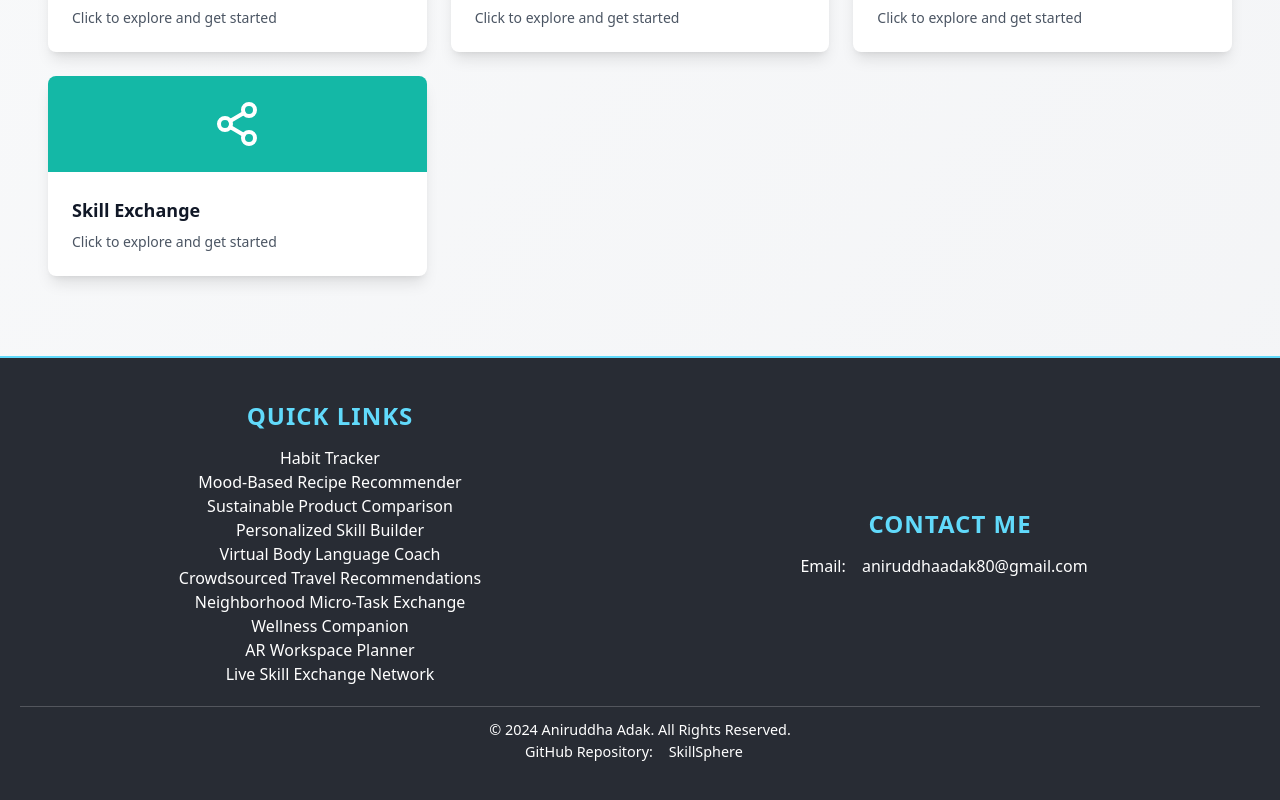
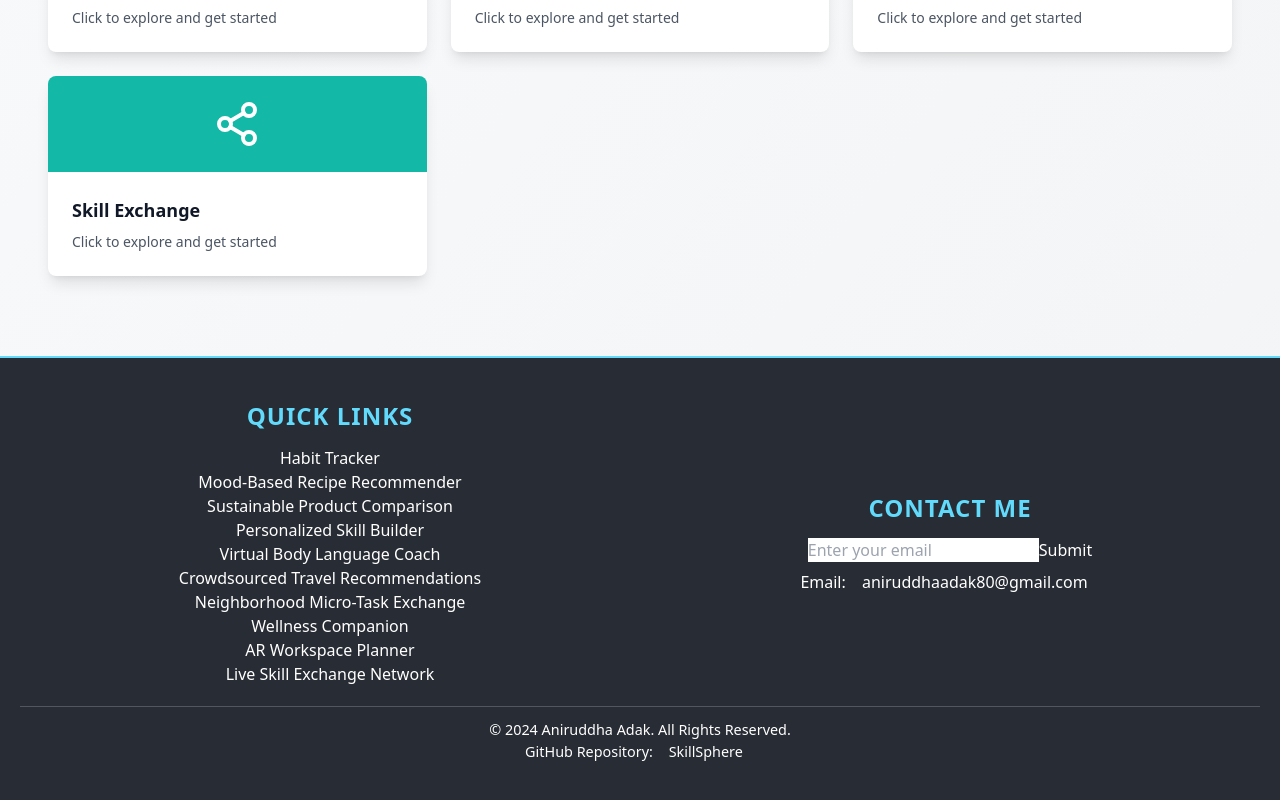
Before and after one commit to aniruddhaadak80/SkillSphere, a React (Vite) app: page / in a window 1280 px wide. Shown: the part 872-1672 px from the top of the page. Built offline with nearby package versions, Linux system fonts and the light colour scheme.

Commit message:
Update Footer.jsx

```diff
--- a/src/components/Footer.jsx
+++ b/src/components/Footer.jsx
@@ -1,7 +1,19 @@
-import React from 'react';
-import './Footer.css'; // Importing the CSS file
+import React, { useState } from 'react';
+import './Footer.css';
 
 const Footer = () => {
+    const [email, setEmail] = useState('');
+
+    const handleEmailChange = (e) => {
+        setEmail(e.target.value);
+    };
+
+    const handleSubmit = (e) => {
+        e.preventDefault();
+        alert(`Thank you for contacting us, ${email}!`);
+        setEmail(''); // Clear input after submission
+    };
+
     return (
         <footer className="footer">
             <div className="footer-container">
@@ -9,19 +21,30 @@ const Footer = () => {
                     <h3 className="footer-title">Quick Links</h3>
                     <ul className="footer-list">
                         <li><a href="#1-habit-tracker-" className="footer-link">Habit Tracker</a></li>
-                        <li><a href="#2-mood-based-recipe-recommender-%EF%B8%8F" className="footer-link">Mood-Based Recipe Recommender</a></li>
+                        <li><a href="#2-mood-based-recipe-recommender-" className="footer-link">Mood-Based Recipe Recommender</a></li>
                         <li><a href="#3-sustainable-product-comparison-" className="footer-link">Sustainable Product Comparison</a></li>
                         <li><a href="#4-personalized-skill-builder-" className="footer-link">Personalized Skill Builder</a></li>
-                        <li><a href="#5-virtual-body-language-coach-%EF%B8%8F" className="footer-link">Virtual Body Language Coach</a></li>
+                        <li><a href="#5-virtual-body-language-coach-" className="footer-link">Virtual Body Language Coach</a></li>
                         <li><a href="#6-crowdsourced-travel-recommendations-" className="footer-link">Crowdsourced Travel Recommendations</a></li>
                         <li><a href="#7-neighborhood-micro-task-exchange-" className="footer-link">Neighborhood Micro-Task Exchange</a></li>
                         <li><a href="#8-wellness-companion-" className="footer-link">Wellness Companion</a></li>
-                        <li><a href="#9-ar-workspace-planner-%EF%B8%8F" className="footer-link">AR Workspace Planner</a></li>
+                        <li><a href="#9-ar-workspace-planner-" className="footer-link">AR Workspace Planner</a></li>
                         <li><a href="#10-live-skill-exchange-network-" className="footer-link">Live Skill Exchange Network</a></li>
                     </ul>
                 </div>
                 <div className="contact-me">
                     <h3 className="footer-title">Contact Me</h3>
+                    <form onSubmit={handleSubmit} className="contact-form">
+                        <input
+                            type="email"
+                            value={email}
+                            onChange={handleEmailChange}
+                            placeholder="Enter your email"
+                            required
+                            className="email-input"
+                        />
+                        <button type="submit" className="submit-button">Submit</button>
+                    </form>
                     <p className="contact-email">
                         Email: <a href="mailto:aniruddhaadak80@gmail.com" className="footer-link">aniruddhaadak80@gmail.com</a>
                     </p>
```
